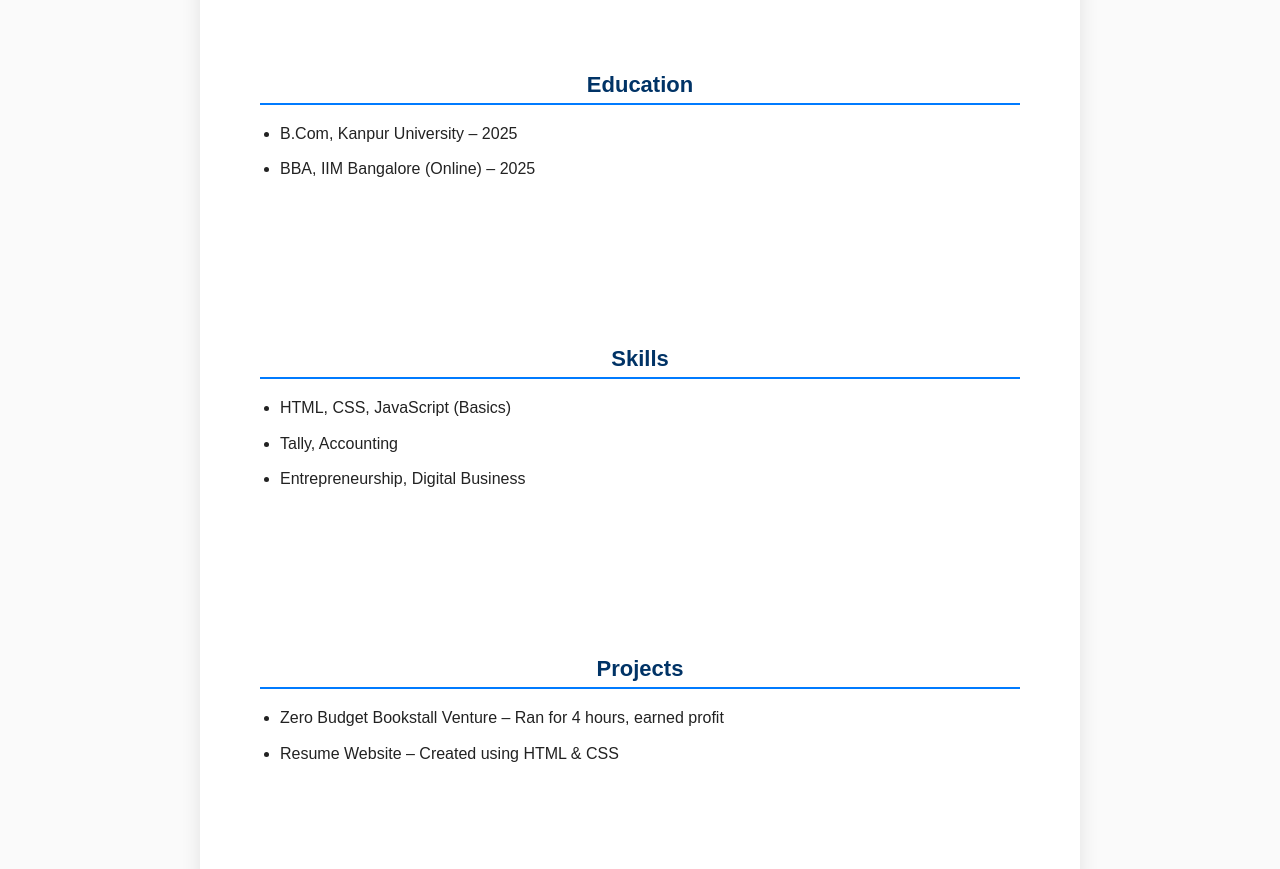
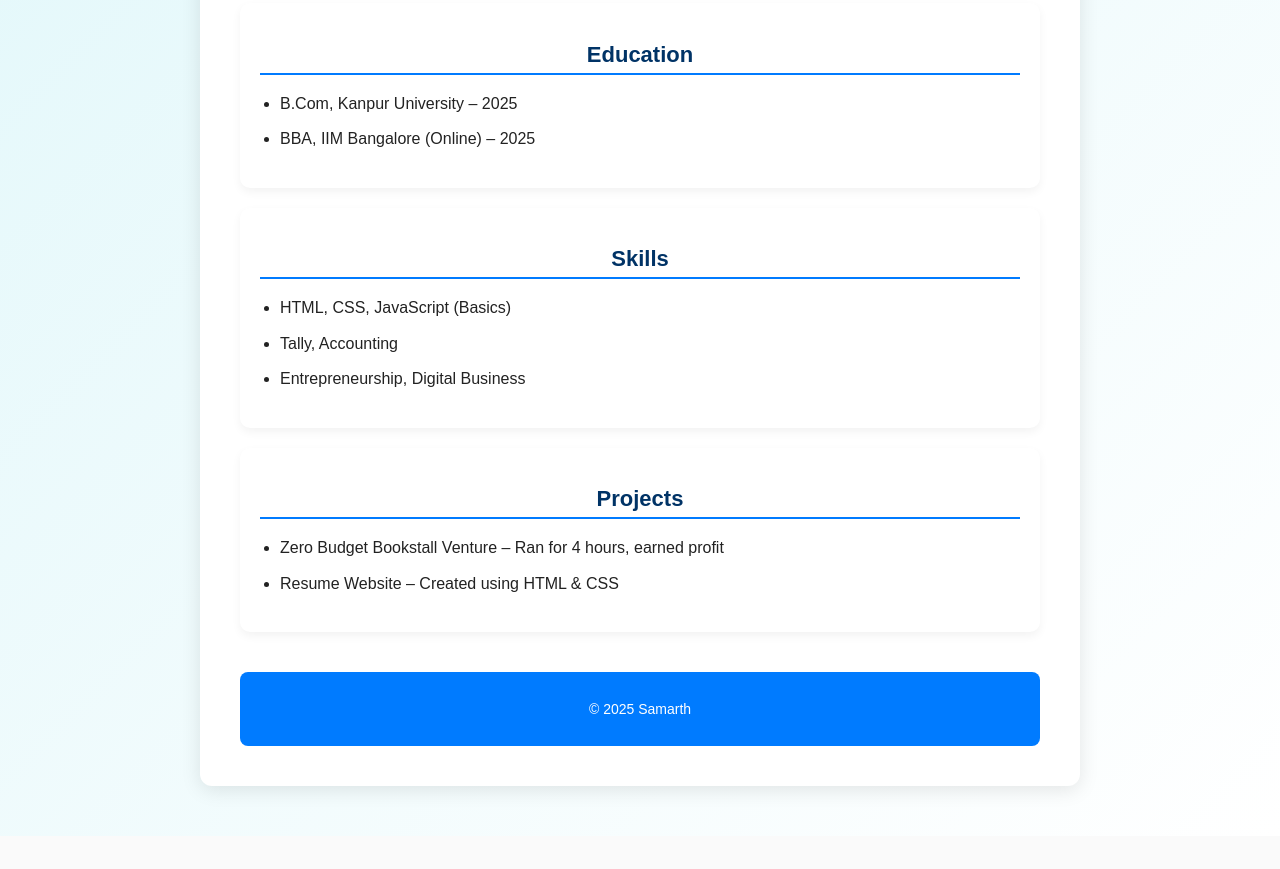
Before and after one commit to Samarth952/resume-website, a plain HTML site: page index.html in a window 1280 px wide. Shown: the part 420-1289 px from the top of the page. After the commit the page ends 1256 px from the top, so only its background shows below. Drawn offline with Linux system fonts and the light colour scheme.

Commit message:
Update styles.css

```diff
--- a/styles.css
+++ b/styles.css
@@ -129,3 +129,48 @@ footer {
   color: white;
   border-radius: 10px;
 }
+
+body {
+  margin: 0;
+  padding: 0;
+  font-family: 'Roboto', sans-serif;
+  background: linear-gradient(135deg, #e0f7fa, #ffffff);
+  color: #333;
+}
+
+.links a {
+  display: inline-block;
+  margin: 0 10px;
+  text-decoration: none;
+  color: #007bff;
+  font-weight: bold;
+  transition: all 0.3s ease;
+}
+
+.links a:hover {
+  color: #0056b3;
+  transform: scale(1.1);
+}
+
+section {
+  background: #fff;
+  padding: 20px;
+  margin: 20px 0;
+  border-radius: 10px;
+  box-shadow: 0 4px 10px rgba(0, 0, 0, 0.05);
+}
+
+.profile-pic:hover {
+  transform: scale(1.05);
+  box-shadow: 0 0 20px rgba(0, 123, 255, 0.4);
+  transition: 0.3s ease;
+}
+
+footer {
+  text-align: center;
+  padding: 15px;
+  background-color: #007bff;
+  color: white;
+  border-radius: 8px;
+  margin-top: 40px;
+}
```
